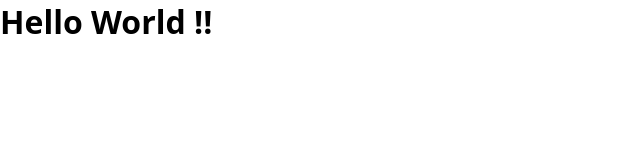
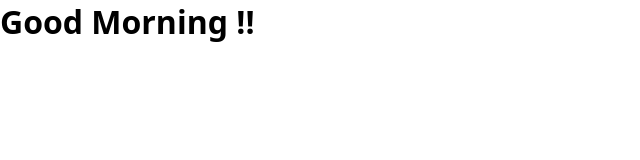
Before and after one commit to cn-gourav/Killer_Project, a plain HTML site: page index.html in a window 1280 px wide. Shown: the whole page, without its empty margins (0-640 px from the left). Drawn offline with Linux system fonts and the light colour scheme.

Commit message:
Update :: update code ....

```diff
--- a/index.html
+++ b/index.html
@@ -10,7 +10,7 @@
 
 <body>
 
-    <h1>Hello World !!</h1>
+    <h1>Good Morning !!</h1>
     <script src="app.js"></script>
 </body>
 
```
Also changed, not shown: 1 other file.
